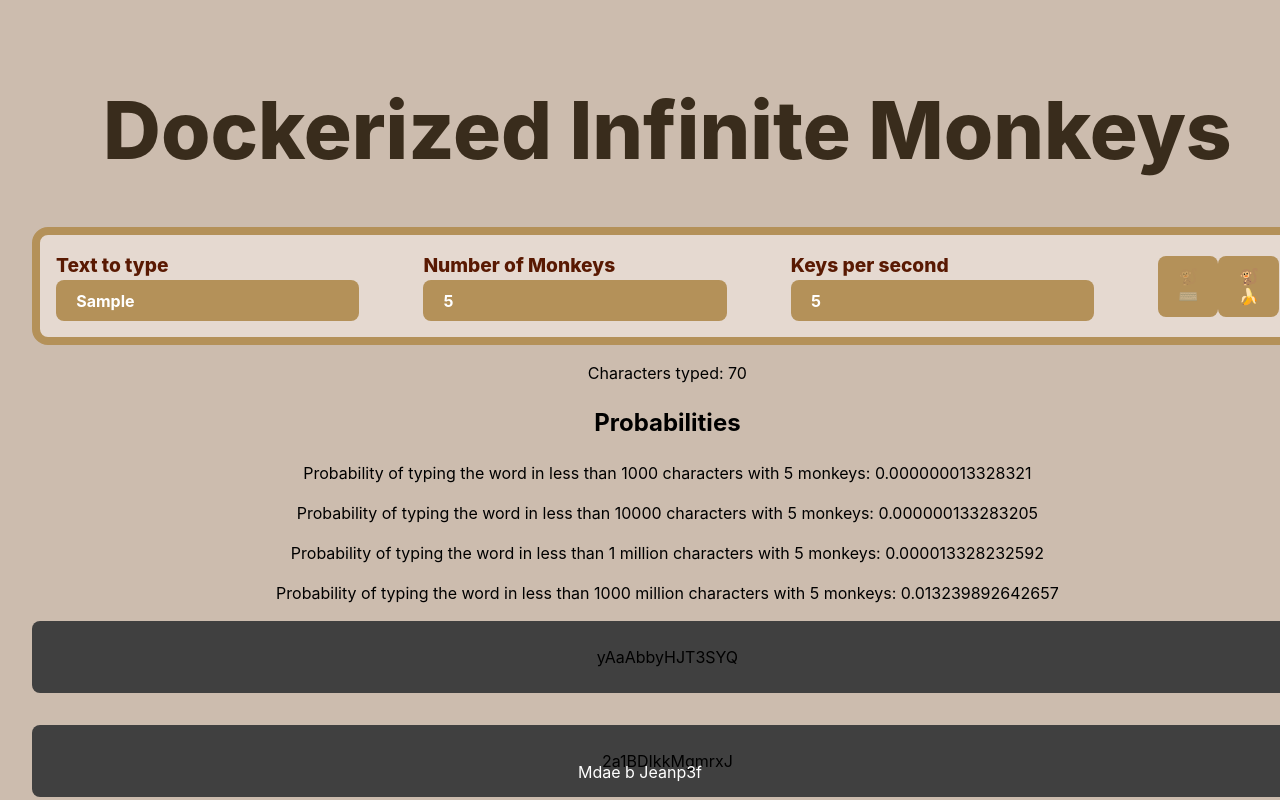
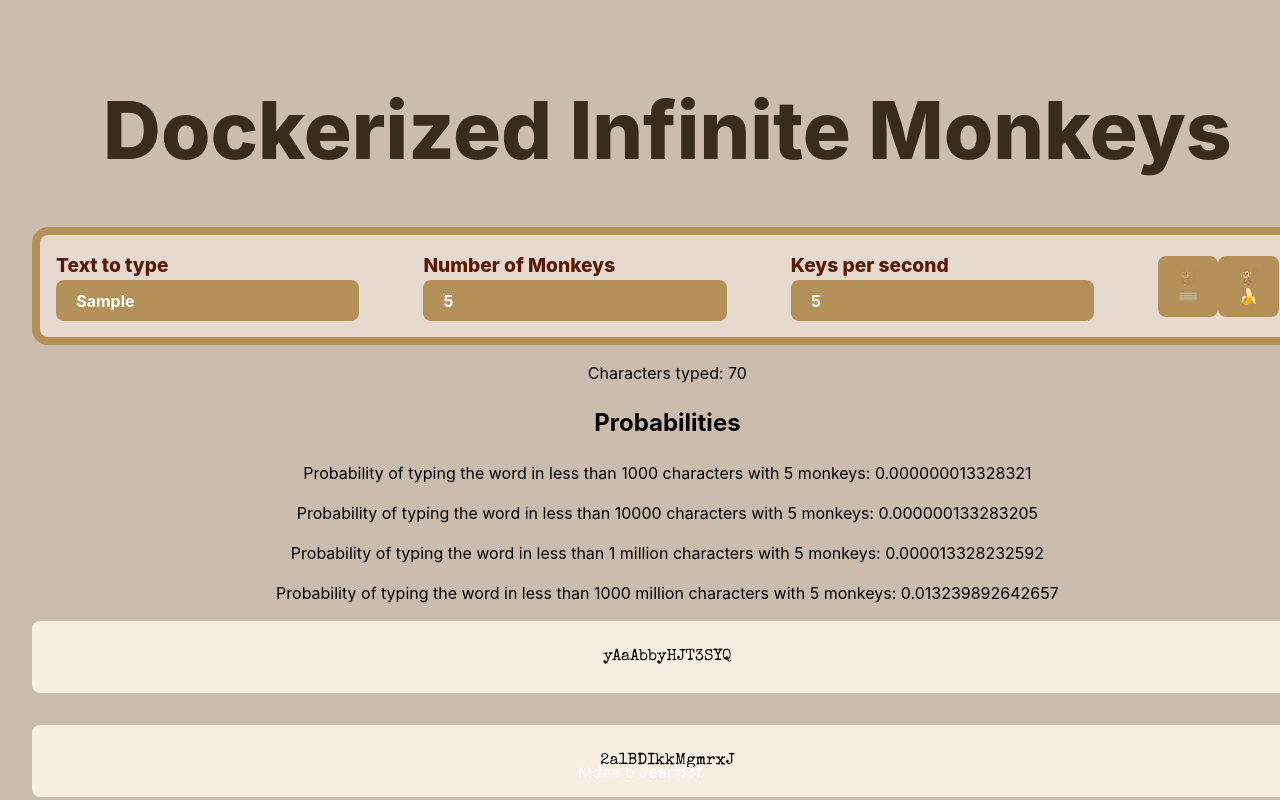
Before and after one commit to Jeanpefe/dockerized-infinite-monkeys, a React (Vite) app: page / in a window 1280 px wide. Both pictures are taken after typing "Sample", "5", "5" into the empty fields and a click on the button "🐒⌨️". Shown: the top 800 px of the page. Built offline with nearby package versions, Linux system fonts and the light colour scheme.

Commit message:
feat: change text font typed by monkeys to typewriter font + old paper background color

```diff
--- a/src/components/MonkeyText.tsx
+++ b/src/components/MonkeyText.tsx
@@ -11,8 +11,8 @@ interface MonkeyTextProps {
 export default function MonkeyText({ inputText, generate, charactersPerSecond, onTextFound, setCharactersTyped }: MonkeyTextProps) {
 	const { displayText } = useGenerateText({ generate, charactersPerSecond, inputText, onTextFound, setCharactersTyped })
 	return (
-		<section style={{ "background": "#404040", "maxWidth": "90rem", "borderRadius": "0.5rem", "overflowX": "auto", "padding": "0.5rem 1rem" }} >
-			<p>{displayText}</p>
+		<section style={{ "background": "#f6eee3", "maxWidth": "90rem", "borderRadius": "0.5rem", "overflowX": "auto", "padding": "0.5rem 1rem" }} >
+			<p style={{ 'fontFamily': 'Special Elite', 'color': 'black' }}>{displayText}</p>
 		</section >
 	)
 }
```
